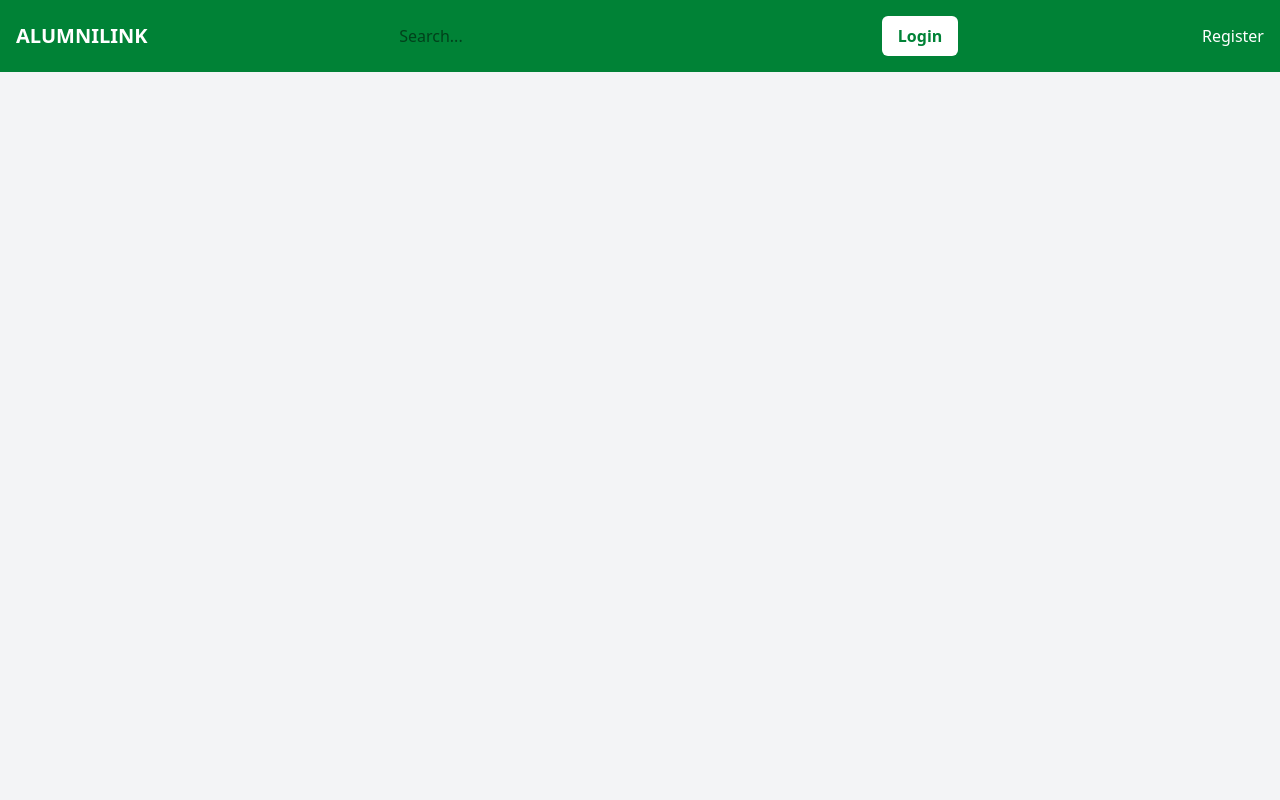
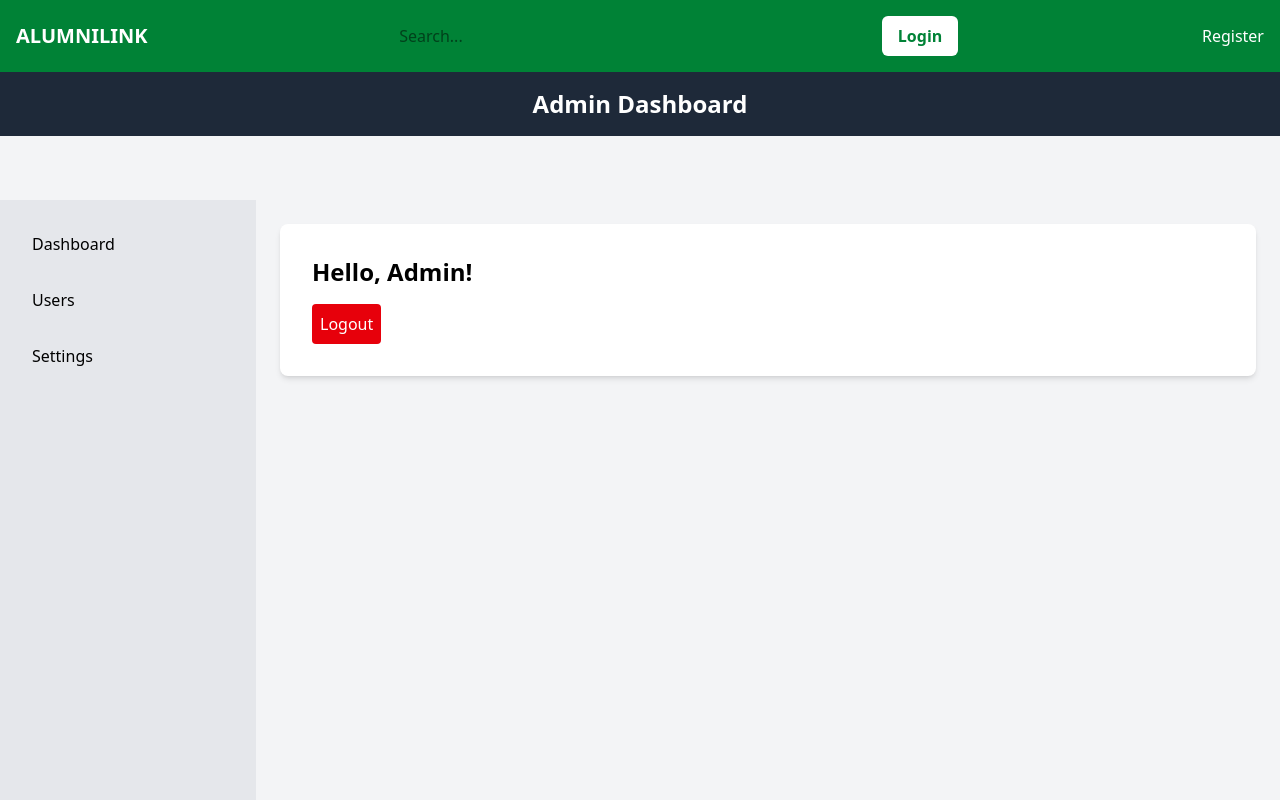
Before and after one commit to blank122/alumni-link-frontend, a React (Vite) app: page /admin in a window 1280 px wide. Built offline with nearby package versions, Linux system fonts and the light colour scheme.

Commit message:
the admin dashboard already working. just need to work on on the design

```diff
--- a/src/App.jsx
+++ b/src/App.jsx
@@ -3,18 +3,21 @@ import Hero from "./components/Hero";
 import UpcomingEvents from "./components/UpcomingEvents";
 import { BrowserRouter as Router, Route, Routes } from "react-router-dom";
 import Login from "./pages/Login"; // Import Login Page
+import AdminDashboard from "./pages/AdminDashboard"; // Import Admin Dashboard
 
 const App = () => {
   return (
     <div className="font-sans bg-gray-100 min-h-screen">
       <Router>
-        <Navbar />
+        <Navbar isAdminPage={false} /> {/* Landing Page Navbar */}
         <Routes>
           <Route path="/" element={<>
             <Hero />
             <UpcomingEvents />
           </>} />
           <Route path="/login" element={<Login />} />
+          <Route path="/admin" element={<AdminDashboard />} /> {/* Admin Dashboard route */}
+
         </Routes>
       </Router>
     </div>
--- a/src/components/Navbar.jsx
+++ b/src/components/Navbar.jsx
@@ -1,6 +1,6 @@
 import { Link } from "react-router-dom";
 
-const Navbar = () => {
+const Navbar = ({ isAdminPage }) => {
     return (
         <nav className="bg-green-700 p-4 flex justify-between items-center">
             <h1 className="text-white text-xl font-bold">ALUMNILINK</h1>
--- /dev/null
+++ b/src/pages/AdminDashboard.jsx
@@ -0,0 +1,15 @@
+import 'react';
+import AdminLayout from './admin/AdminLayout'; // Import AdminLayout
+
+const AdminDashboard = () => {
+    return (
+        <AdminLayout>
+            <div className="bg-white p-8 rounded-lg shadow-md">
+                <h2 className="text-2xl font-bold">Hello, Admin!</h2>
+                <button className="mt-4 p-2 bg-red-600 text-white rounded">Logout</button>
+            </div>
+        </AdminLayout>
+    );
+};
+
+export default AdminDashboard;
--- a/src/pages/Login.jsx
+++ b/src/pages/Login.jsx
@@ -17,7 +17,7 @@ const Login = () => {
             const response = await login(email, password);
             if (response.token) {
                 storeToken(response.token);
-                navigate("/dashboard");
+                navigate("/admin");  // Change this to "/admin"
             }
         } catch (err) {
             console.log(err);
--- /dev/null
+++ b/src/pages/admin/AdminLayout.jsx
@@ -0,0 +1,20 @@
+/* eslint-disable react/prop-types */
+import 'react';
+import Sidebar from './Sidebar'; // Your Sidebar Component
+import Header from './Header'; // Your Header Component
+
+const AdminLayout = ({ children }) => {
+    return (
+        <div>
+            <Header />
+            <div className="flex mt-16"> {/* Add mt-16 or any value to create space */}
+                <Sidebar />
+                <div className="ml-64 p-6 w-full">
+                    {children}  {/* Render the specific content for each admin page */}
+                </div>
+            </div>
+        </div>
+    );
+};
+
+export default AdminLayout;
```
